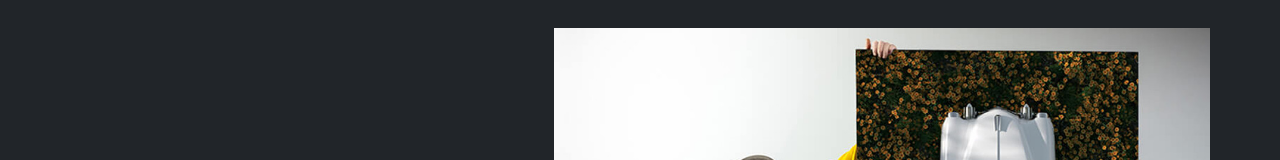
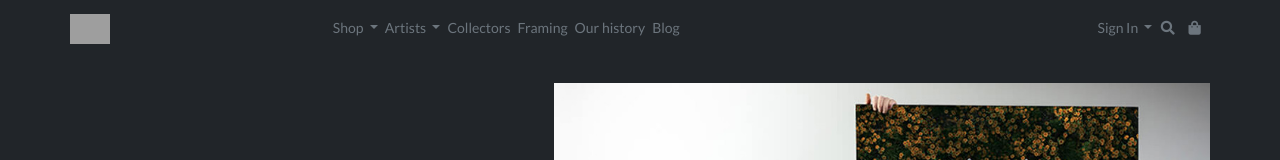
Before and after one commit to VFTHV/Wall_Decor_Bootstrap, a website: page index.html in a window 1280 px wide. Shown: the top 160 px of the page. Drawn offline with nearby package versions, Linux system fonts and the light colour scheme; grey boxes are pictures that could not be loaded.

Commit message:
Add Navbar

```diff
--- a/index.html
+++ b/index.html
@@ -16,9 +16,65 @@
     <title>BigWall D&egrave;cor</title>
 </head>
 <body>
-    <nav>
+    <nav class="navbar navbar-expand navbar-dark bg-dark">
+        <div class="container" style="padding: 0">
+            <a href="#" class="navbar-brand mt-auto"><img class="image-fluid" src="/images/logo.png" height="30" alt="logo"></a>
+            <div class="collapse navbar-collapse">
+                <ul class="navbar mx-auto">
+                    <li class="nav-item m-1">
+                        <a href="#" class="nav-link dropdown-toggle fs-6 text-secondary" id="shop" role="button" data-bs-toggle="dropdown" aria-expanded="false">
+                            Shop
+                        </a>
+                        <ul class="dropdown-menu" aria-labelledby="shop">
+                            <li><a href="#" class="dropdown-item">Option 1</a></li>
+                            <li><a href="#" class="dropdown-item">Option 2</a></li>
+                            <li><a href="#" class="dropdown-item">Option 3</a></li>
+                            <li><a href="#" class="dropdown-item">Option 4</a></li>
+                        </ul>
+                    </li>
+                    <li class="nav-item m-1">
+                        <a href="#" class="nav-link dropdown-toggle fs-6 text-secondary" id="shop" role="button" data-bs-toggle="dropdown" aria-expanded="false">
+                            Artists
+                        </a>
+                        <ul class="dropdown-menu" aria-labelledby="shop">
+                            <li><a href="#" class="dropdown-item">Option 1</a></li>
+                            <li><a href="#" class="dropdown-item">Option 2</a></li>
+                            <li><a href="#" class="dropdown-item">Option 3</a></li>
+                            <li><a href="#" class="dropdown-item">Option 4</a></li>
+                        </ul>
+                    </li>
+                    <li class="nav-item m-1 fs-6 text-secondary">
+                        <a class="nav-link active" aria-current="page" href="#">Collectors</a>
+                    </li>
+                    <li class="nav-item m-1 fs-6 text-secondary">
+                        <a class="nav-link" href="#">Framing</a>
+                    </li>
+                    <li class="nav-item m-1 fs-6 text-secondary">
+                        <a class="nav-link" href="#">Our history</a>
+                    </li>
+                    <li class="nav-item m-1 fs-6 text-secondary">
+                        <a class="nav-link" href="#">Blog</a>
+                    </li>
+                </ul>
+                <ul class="navbar ms-auto">
+                    <li class="nav-item m-1">
+                        <a href="#" class="nav-link dropdown-toggle fs-6 text-secondary" id="shop" role="button" data-bs-toggle="dropdown" aria-expanded="false">
+                            Sign In
+                        </a>
+                        <ul class="dropdown-menu" aria-labelledby="shop">
+                            <li><a href="#" class="dropdown-item">Option 1</a></li>
+                            <li><a href="#" class="dropdown-item">Option 2</a></li>
+                            <li><a href="#" class="dropdown-item">Option 3</a></li>
+                            <li><a href="#" class="dropdown-item">Option 4</a></li>
+                        </ul>
+                    </li>
+                    <li class="nav-item m-1"><i class="text-secondary search icon"></i></li>
+                    <li class="nav-item m-1"><i class="text-secondary shopping bag icon"></i></li>
+                </ul>
+            </div>
+        </div>
+    </nav>
 
-    </nav>
 
     <header class="jumbotron bg-dark">
         <div class="container">
```
Also changed, not shown: 1 other file.
